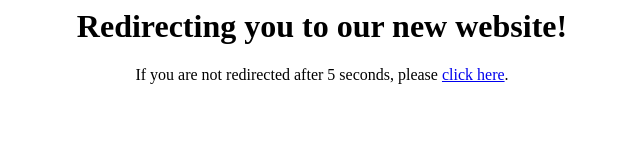
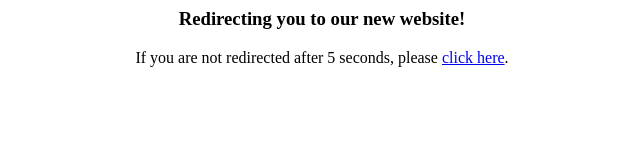
Before and after one commit to Falcon-Net/falcon-net.github.io, a plain HTML site: page index.html in a window 1280 px wide. Shown: the whole page, without its empty margins (318-958 px from the left). Drawn offline with Linux system fonts and the light colour scheme.

Commit message:
Update index.html

```diff
--- a/index.html
+++ b/index.html
@@ -4,6 +4,6 @@
 </head>
 
 <body>
-   <h1 style="text-align:center;">Redirecting you to our new website!</h1>
+   <h3 style="text-align:center;">Redirecting you to our new website!</h3>
    <p style="text-align:center;">If you are not redirected after 5 seconds, please <a href="https://falcon-net.netlify.app/">click here</a>.</p>
 </body>
```
